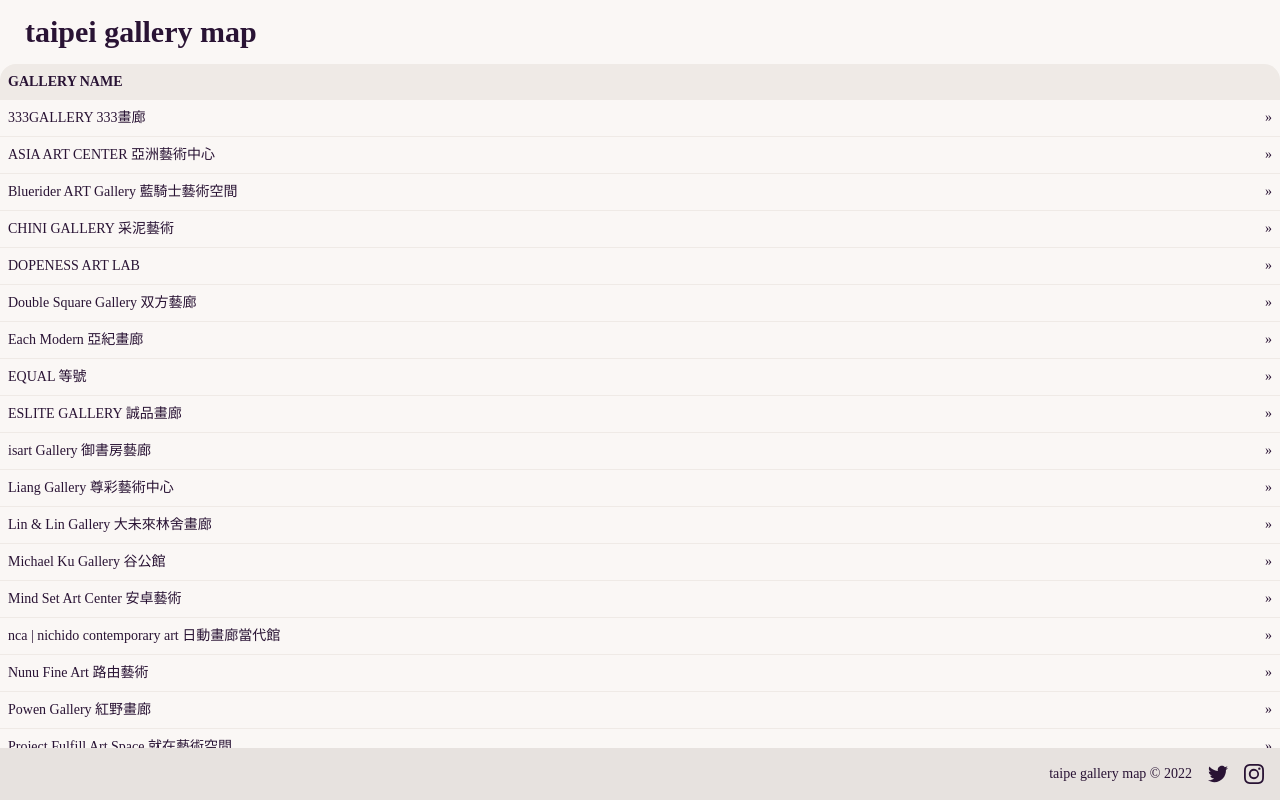
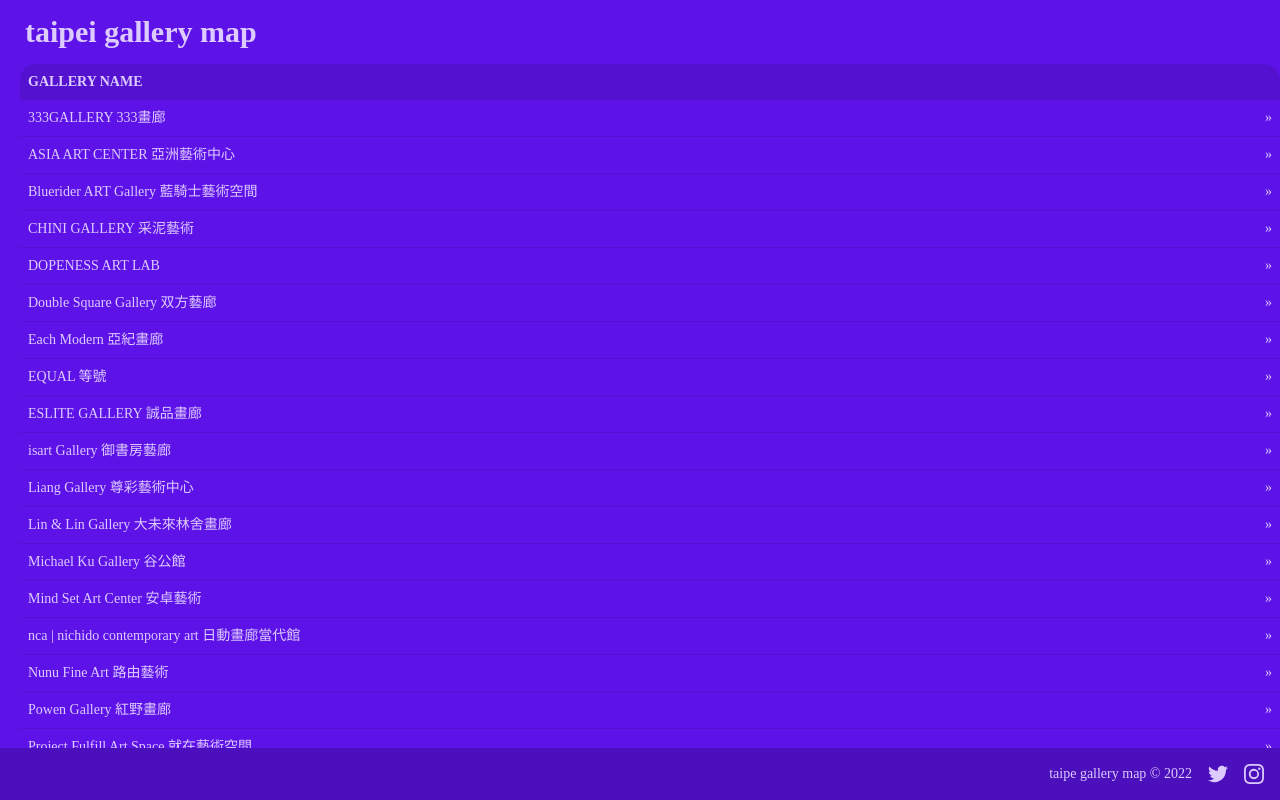
Before and after one commit to tjHsu/gallery-map, a Next.js app: page /galleries in a window 1280 px wide. Shown: the top 800 px of the page. Built offline with nearby package versions, Linux system fonts and the light colour scheme; a web font is replaced by a local one.

Commit message:
Customise theme and colour palette, reformat galleries table

```diff
--- a/src/pages/galleries.tsx
+++ b/src/pages/galleries.tsx
@@ -3,7 +3,7 @@ import Table from "../components/Table";
 
 const Galleries: NextPage = () => {
   return (
-    <div>
+    <div className="ml-5">
         <Table/>
     </div>
   )
--- a/tailwind.config.cjs
+++ b/tailwind.config.cjs
@@ -10,6 +10,18 @@ module.exports = {
   },
   plugins: [require('daisyui')],
   daisyui: {
-    themes: ["cupcake", "dark"]
+    themes: [{
+      mytheme: {
+        "primary": "#F6F6F6",
+        "secondary": "#BDF2D5",
+        "accent": "#7AD9F5",
+        "neutral": "#F25F5C",
+        "base-100": "#5D13E7",
+        "info": "#F5AC93",
+        "success": "#36D399",
+        "warning": "#FBBD23",
+        "error": "#F87272",
+      }
+    }, "dark"]
   },
 };
```
Also changed, not shown: src/pages/about.tsx (indentation only).
